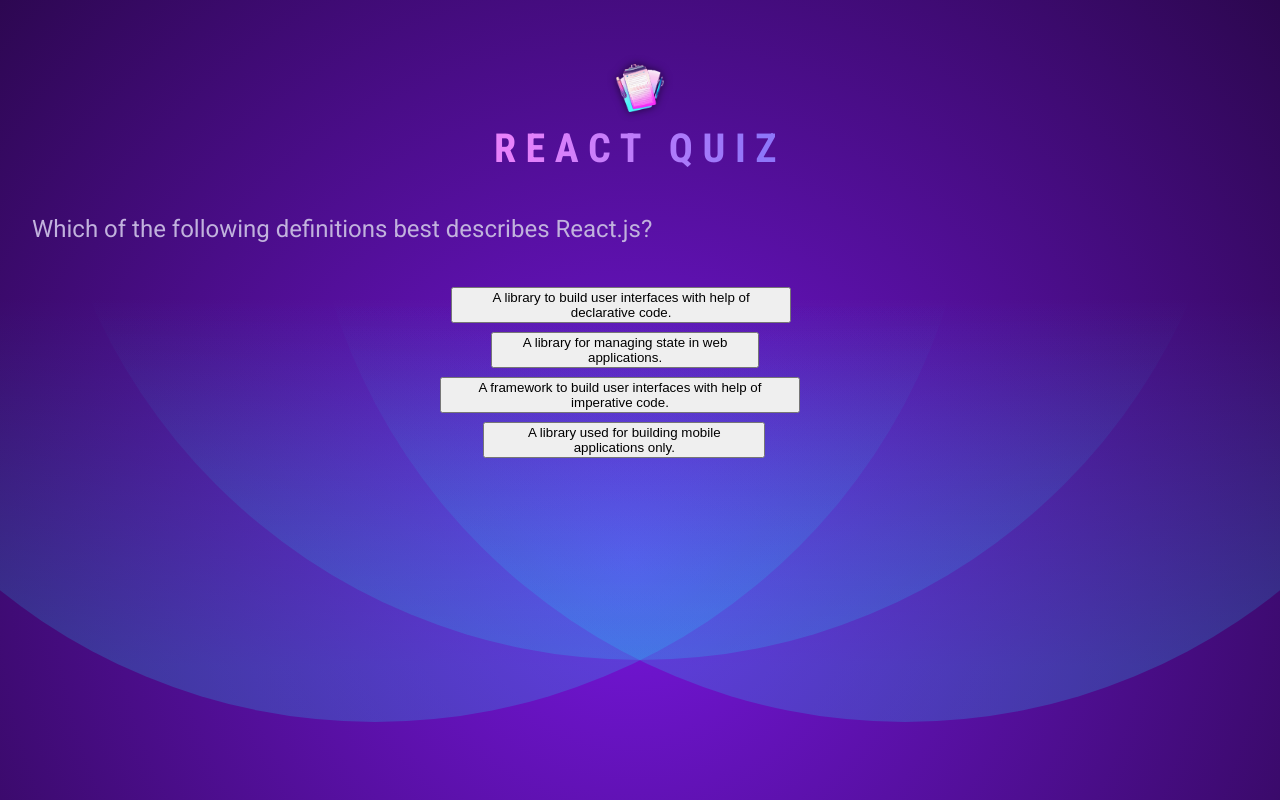
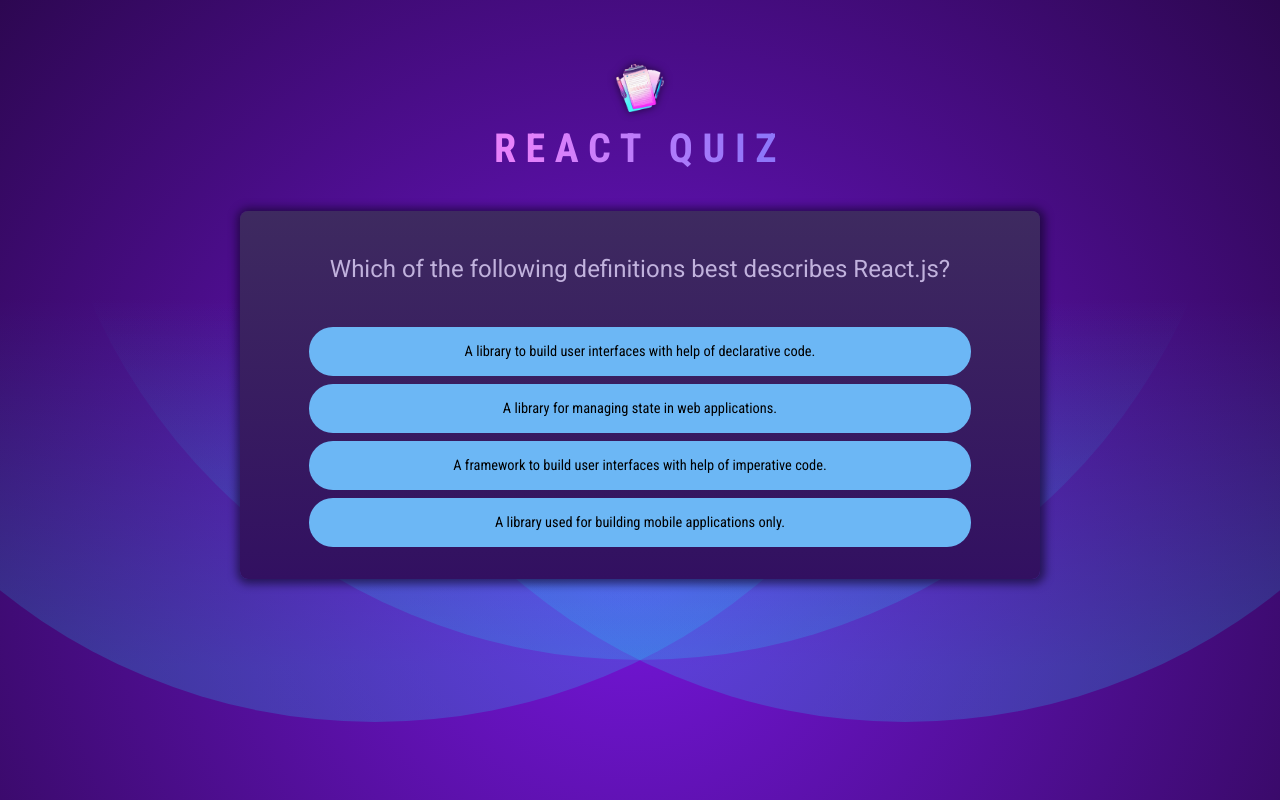
Before and after one commit to IahhMoments/React25, a React (Vite) app in the folder ReactQuiz/: page / in a window 1280 px wide. Built offline with nearby package versions, Linux system fonts and the light colour scheme.

Commit message:
enhanced quiz component with somee styling

```diff
--- a/ReactQuiz/src/App.jsx
+++ b/ReactQuiz/src/App.jsx
@@ -5,7 +5,9 @@
   return (
     <>
       <Header />
-      <Quiz />
+      <main>
+        <Quiz />
+      </main>
     </>
   );
 }
--- a/ReactQuiz/src/components/Quiz.jsx
+++ b/ReactQuiz/src/components/Quiz.jsx
@@ -5,27 +5,25 @@
   const [userAnswer, setUserAnswer] = useState([]);
 
   function handleSelectAnswer(selectedAnswer) {
-    setUserAnswer((prevUserAnswers) => {
-      return [...prevUserAnswers, selectedAnswer];
-    });
+    setUserAnswer((prevUserAnswers) => [...prevUserAnswers, selectedAnswer]);
   }
 
   const activeQuestionIndex = userAnswer.length;
+
   return (
+    <div id="quiz">
       <div id="question">
         <h2>{QUESTIONS[activeQuestionIndex].text}</h2>
         <ul id="answers">
           {QUESTIONS[activeQuestionIndex].answers.map((answer) => (
-          <li key={answer}>
-            <button
-              className="answer"
-              onClick={() => handleSelectAnswer(answer)}
-            >
+            <li key={answer} className="answer">
+              <button onClick={() => handleSelectAnswer(answer)}>
                 {answer}
               </button>
             </li>
           ))}
         </ul>
       </div>
+    </div>
   );
 }
```
Lines whose indentation alone changed are shown as unchanged.
